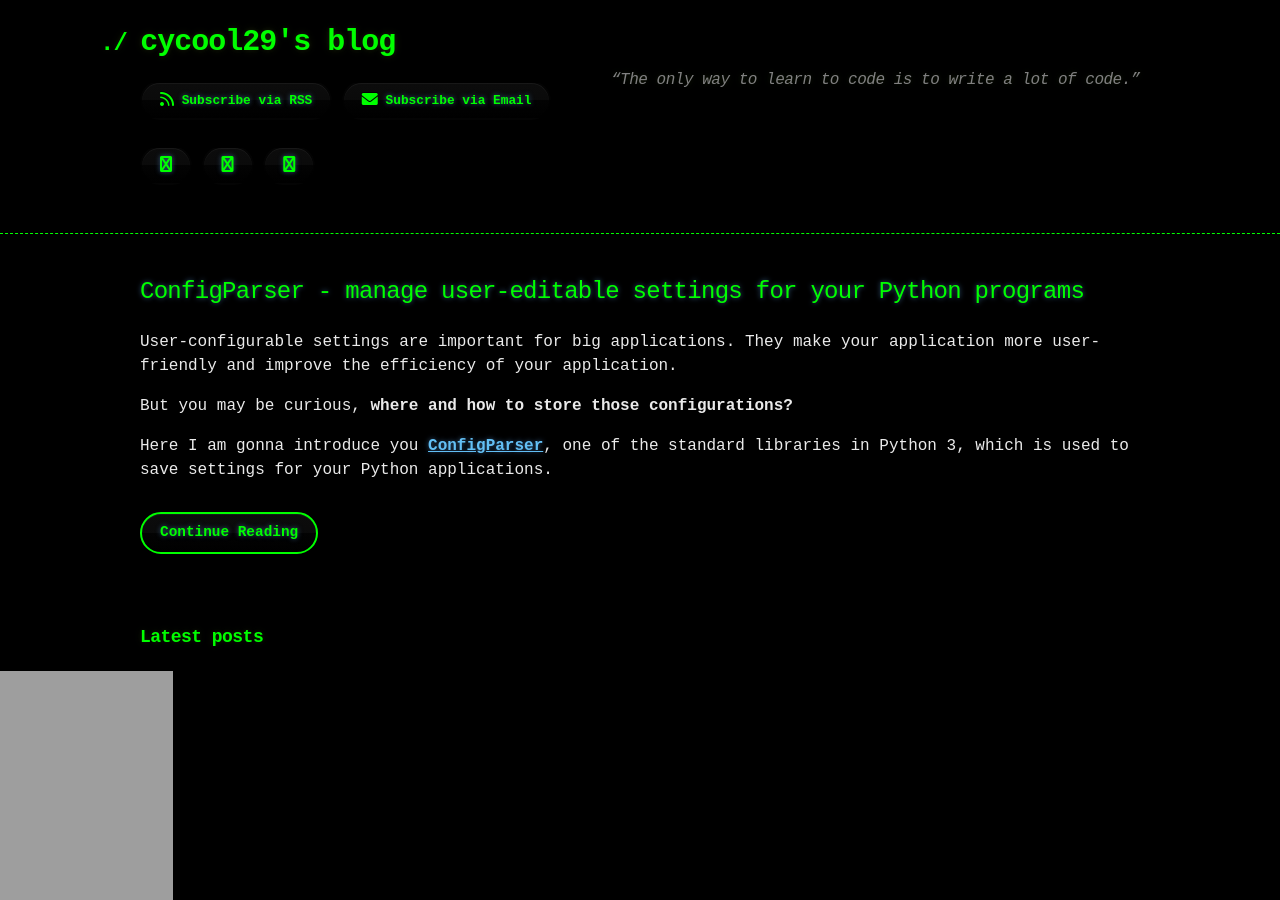
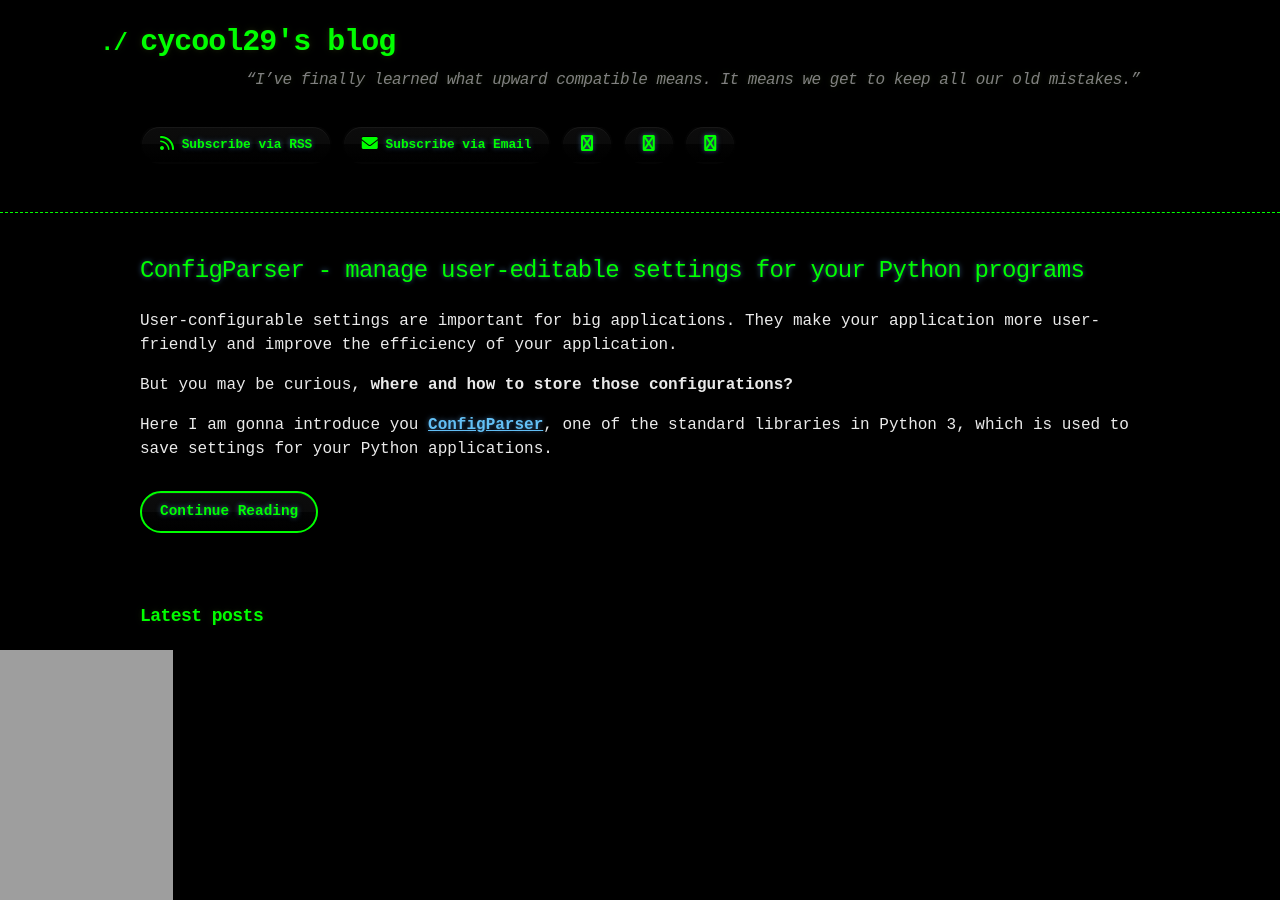
Before and after one commit to cycool29/cycool29.github.io, a Jekyll site: the page built from index.md, in a window 1280 px wide and 900 px high. Built offline with Jekyll 4.4.1, drawn with Linux system fonts in a browser that asks for light colours; a style sheet for code colours, icons or effects is not loaded.

Commit message:
Update quotes

```diff
--- a/_config.yml
+++ b/_config.yml
@@ -1,5 +1,5 @@
 title: cycool29's blog
-description: "“The only way to learn to code is to write a lot of code.” "
+description: "“I’ve finally learned what upward compatible means. It means we get to keep all our old mistakes.” "
 bio: A high school student. Intermediate in Python, Git, Bash. Learning JavaScript. He/Him. "
 author: cycool29
 url: https://cycool29.github.io
```
